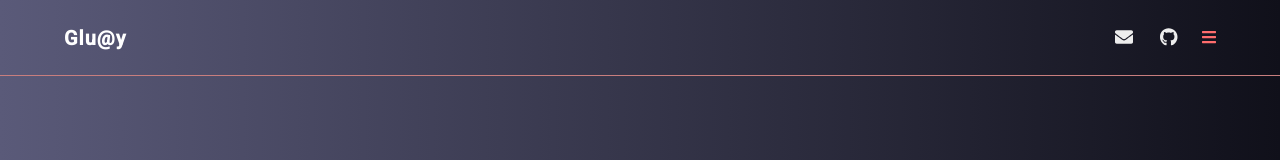
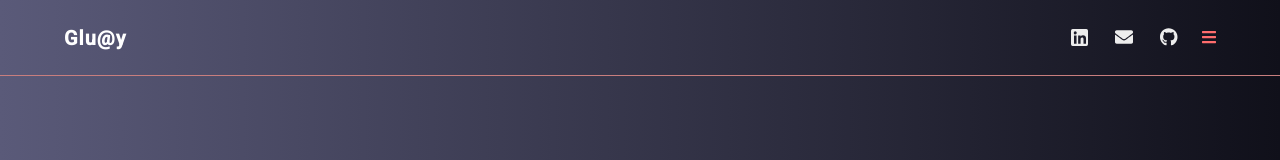
Before and after one commit to Gluay88/portfolio-website, a React (Create React App) app: page /#/ in a window 1280 px wide. Shown: the top 160 px of the page. Built offline with nearby package versions, Linux system fonts and the light colour scheme.

Commit message:
linkedin added

```diff
--- a/src/App.css
+++ b/src/App.css
@@ -118,11 +118,11 @@
     margin: 3px 0 0 0;
 
 }
-.github-icon a, .email-logo a {
+.github-icon a, .email-logo a, .linkedin-logo a {
     color: #ededed;
 }
 
-.github-icon a:hover, .email-logo a:hover {
+.github-icon a:hover, .email-logo a:hover, .linkedin-logo a:hover {
     cursor: pointer;
     color: #e9b5fe
 }
@@ -133,6 +133,15 @@
     height: auto;
     position: absolute;
     right:9.25%;
+    margin: 3px 0 0 0;
+
+}
+
+.linkedin-logo {
+    width: 17px;
+    height: auto;
+    position: absolute;
+    right:11.75%;
     margin: 3px 0 0 0;
 
 }
@@ -538,6 +547,10 @@
         right: 11.5%;
     }
 
+    .linkedin-logo {
+        right: 15%;
+    }
+
 }
 
 @media screen and (max-width: 900px) and (min-width: 500px){
@@ -549,6 +562,11 @@
     .email-logo {
         right: 18%;
     }
+
+    .linkedin-logo {
+        right: 25%;
+    }
+
 
     .gluay a {
         margin-bottom: 100px;
--- a/src/components/Header.js
+++ b/src/components/Header.js
@@ -2,6 +2,7 @@ import React from 'react';
 import Navigation from './Navigation';
 import GitHub from './GitHub';
 import EmailLogo from './EmailLogo';
+import LinkedInLogo from './LinkedinLogo';
 
 import '../App.css';
 
@@ -11,6 +12,7 @@ function Header() {
             <header className="header">
                 <a href="https://gluay88.github.io/portfolio-website">Glu@y</a>
                 <EmailLogo />
+                <LinkedInLogo />
                 <GitHub />
                 <Navigation />
             </header>
--- /dev/null
+++ b/src/components/LinkedinLogo.js
@@ -0,0 +1,18 @@
+import React, { Component } from 'react'
+import '../App.css';
+
+class LinkedinLogo extends Component {
+  render() {
+    return (
+      <>
+        <div className="linkedin-logo">
+            <a href="https://www.linkedin.com/in/gluay-s-wang/" target="_blank">
+            <svg id="Layer_1" data-name="Layer 1" xmlns="http://www.w3.org/2000/svg" viewBox="0 0 86.73 86.73"><path class="cls-1" fill="currentColor" d="M78.26,0H8.47A8.47,8.47,0,0,0,0,8.47V78.26a8.47,8.47,0,0,0,8.47,8.47H78.26a8.47,8.47,0,0,0,8.47-8.47V8.47A8.47,8.47,0,0,0,78.26,0ZM28.21,74.71H15.28V32.92H28.21ZM21.68,27.44a7.71,7.71,0,1,1,7.65-7.71A7.68,7.68,0,0,1,21.68,27.44Zm55,47.27H63.82V52.77c0-6-2.29-9.38-7-9.38-5.18,0-7.89,3.51-7.89,9.38V74.71H36.48V32.92H48.89v5.63a14.57,14.57,0,0,1,12.6-6.91c8.86,0,15.2,5.41,15.2,16.61Z" transform="translate(0 0)"/></svg>
+            </a>
+        </div>
+      </>
+    )
+  }
+}
+
+export default LinkedinLogo
```
